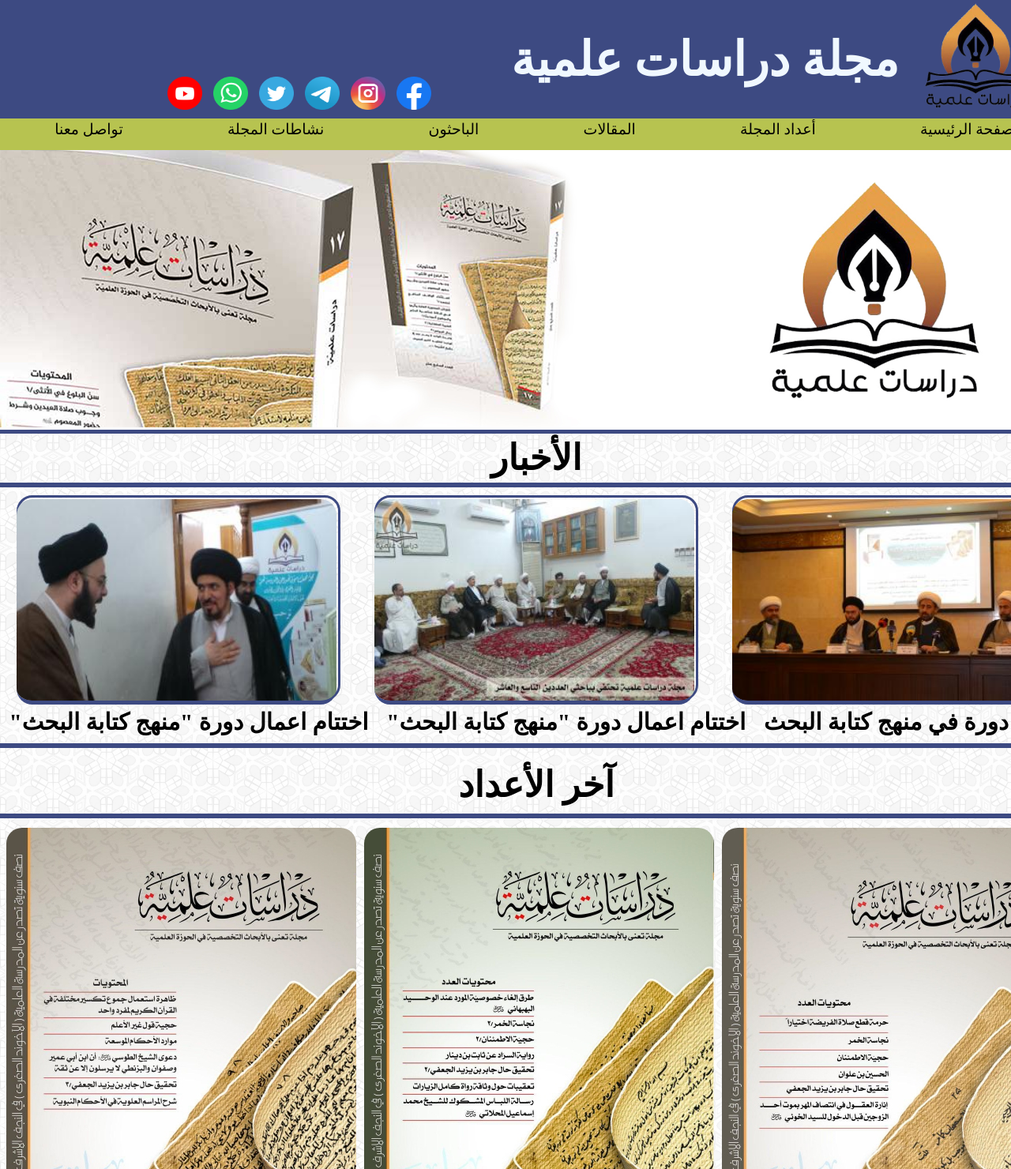
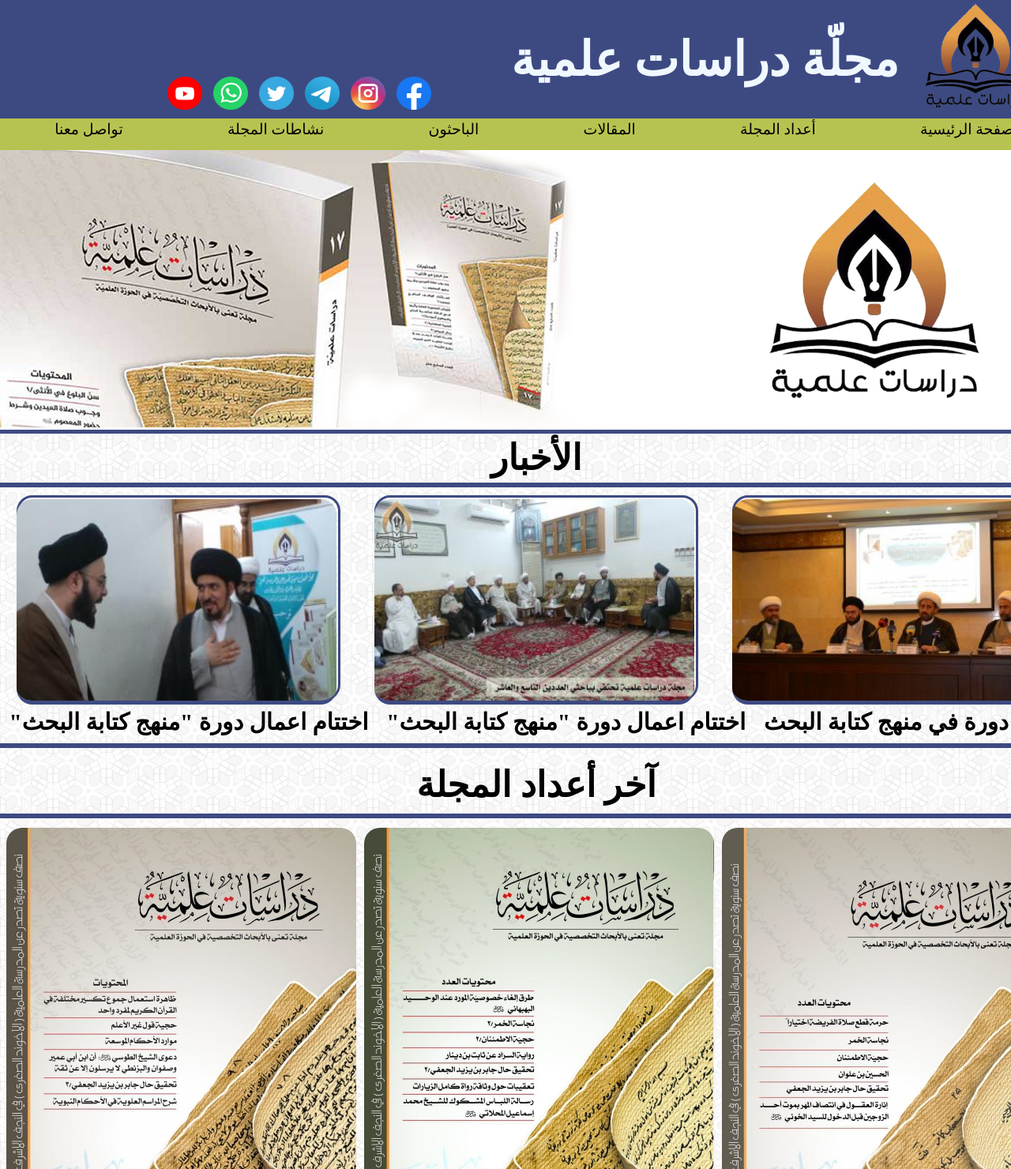
Before and after one commit to DalyMustafa/our-site, a plain HTML site: page index.html in a window 1280 px wide. Shown: the top 1480 px of the page at 79% size. Drawn offline with Linux system fonts and the light colour scheme; a web font is replaced by a local one.

Commit message:
change name head2

```diff
--- a/index.html
+++ b/index.html
@@ -23,7 +23,7 @@
     </div>
     <div class="logo-h1">
         <img class="logo" src="./assets/icon/logo.png" alt="logo">
-        <h1>مجلة دراسات علمية</h1>
+        <h1>مجلّة دراسات علمية</h1>
     </div>
     </header>
     <nav>
@@ -58,7 +58,7 @@
     </div>
     <div class="magazine">
         <hr class="line">
-            <h2>آخر الأعداد</h2>
+            <h2>آخر أعداد المجلة</h2>
             <hr class="line">
 
         <div class="magazine-box">
```
